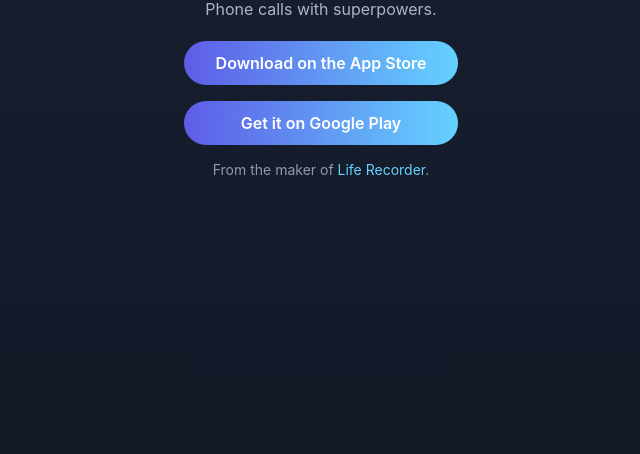
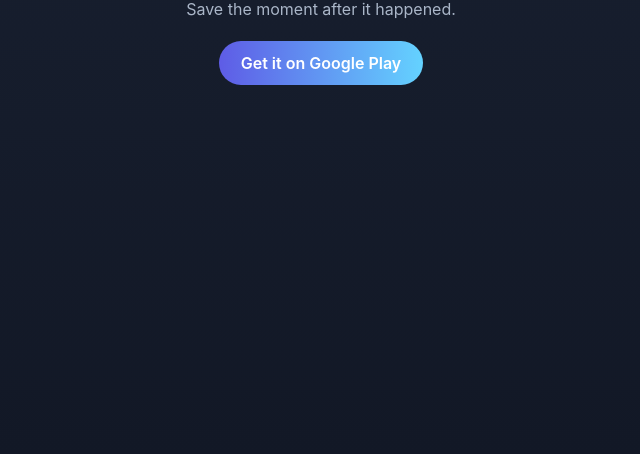
Before and after one commit to Barishshalom2025/liferecorder-website, a plain HTML site: page funcallsget/index.html in a window 1280 px wide. Shown: the part 394-848 px from the top of the page, without its empty margins (319-959 px from the left). Drawn offline with Linux system fonts and the light colour scheme.

Commit message:
/funcallsget now downloads LIFE RECORDER (Bar: the link Funcalls sends people to): /get with placement funcallsget
Co-Authored-By: Claude Opus 5.5 <noreply@anthropic.com>
Claude-Session: https://claude.ai/code/session_018NotCxdsr2it6j81TQXVMK

```diff
--- a/funcallsget/index.html
+++ b/funcallsget/index.html
@@ -1,27 +1,40 @@
 <!DOCTYPE html>
-<html lang="en">
+<html lang="en" data-ios="1">
 <head>
 <meta charset="utf-8">
 <meta name="viewport" content="width=device-width, initial-scale=1">
 <meta name="robots" content="noindex">
-<title>Funcalls — Get the app</title>
+<title>Life Recorder — Get it on Google Play</title>
+<link rel="preconnect" href="https://play.google.com" crossorigin>
 <link rel="preconnect" href="https://www.google-analytics.com" crossorigin>
-<!-- /funcallsget (Bar 2026-11-16): a short link from Life Recorder to Funcalls, Bar's other app.
-     No reward attached on either side (App Store 3.2.2(x)). Phones go straight to their store;
-     desktop gets both buttons. The click is counted in Life Recorder's GA4 web stream as its own
-     event (funcalls_click), NOT install_click, so Life Recorder's install numbers stay clean.
-     Play's referrer carries utm_source=liferecorderapp.com for Funcalls' own Play acquisition report. -->
+<!-- Fallback if JS is disabled or the tracked redirect below does not run -->
+<meta http-equiv="refresh" content="3; url=https://play.google.com/store/apps/details?id=com.record.liferecorder&amp;referrer=utm_source%3Dliferecorderapp.com%26utm_medium%3Dweb%26utm_campaign%3Dfuncallsget">
+<!-- GA4 by hand, not gtag.js: this page leaves for the store at once, and an async library
+     that has not finished loading sends nothing. 2026-09-15: /share and /shareapp showed
+     7 sessions in 28 days while the referral ledger proved the links were really used.
+     sendBeacon is queued by the browser and survives the navigation. -->
 <script>
 (function(){
-  var C="funcallsget";
-  var PLAY="https://play.google.com/store/apps/details?id=com.fun.funcalls&referrer=utm_source%3Dliferecorderapp.com%26utm_medium%3Dweb%26utm_campaign%3D"+C;
-  var APPSTORE="https://apps.apple.com/app/id775837930";
+  var C="funcallsget";  // the only line that differs between the redirect pages
+  // /funcallsget (Bar 2026-11-16): the link Funcalls sends its users to download Life Recorder;
+  // counted as install_click{placement=funcallsget}, Play referrer utm_campaign=funcallsget.
+  // The App Store listing is not public until Apple approves 2.0.0. Flip to true on the
+  // day it goes live and iPhone visitors will be sent straight to the store instead.
+  var IOS_LIVE=true;
+  var PLAY="https://play.google.com/store/apps/details?id=com.record.liferecorder&referrer=utm_source%3Dliferecorderapp.com%26utm_medium%3Dweb%26utm_campaign%3D"+C;
+  var APPSTORE="https://apps.apple.com/app/id6812500586";
+  // The sharer's invite code. Android carries it into the Play install referrer by itself;
+  // iOS has no deferred deep link, so the friend has to read it and type it in the app
+  // (PlatformFeature.CodeReferral / the "Have an invite code?" field).
+  var ref=(new URLSearchParams(location.search).get("ref")||"").toUpperCase();
+  if(!/^[A-Z2-9]{8}$/.test(ref)) ref="";
   var ua=navigator.userAgent||"";
   var android=/Android/i.test(ua);
+  // iPadOS 13+ reports itself as a Mac, so touch points are the only tell.
   var ios=/iPad|iPhone|iPod/.test(ua)||(navigator.platform==="MacIntel"&&navigator.maxTouchPoints>1);
   var platform=android?"android":(ios?"ios":"desktop");
-  // ?page shows the card on a phone too (to look at it without being sent to the store).
-  var target=/[?&]page\b/.test(location.search)?null:(android?PLAY:(ios?APPSTORE:null));
+  var target=android?(PLAY+(ref?"%26ref%3D"+ref:"")):(ios&&IOS_LIVE?APPSTORE:null);
+
   var ls=null; try{ls=localStorage;}catch(e){}
   function keep(k,v){if(ls){try{ls.setItem(k,v);}catch(e){}}}
   function read(k){if(ls){try{return ls.getItem(k);}catch(e){}}return null;}
@@ -31,10 +44,12 @@
     keep("lr_cid",cid);
     var fresh=!read("lr_seen"); keep("lr_seen","1");
     var base="https://www.google-analytics.com/g/collect?v=2&tid=G-M2YELX05EM"+
-      "&cid="+encodeURIComponent(cid)+"&sid="+Math.floor(Date.now()/1000)+"&sct=1&seg=1"+
+      "&cid="+encodeURIComponent(cid)+
+      "&sid="+Math.floor(Date.now()/1000)+"&sct=1&seg=1"+
       "&ul="+encodeURIComponent((navigator.language||"en").toLowerCase())+
       "&sr="+screen.width+"x"+screen.height+
-      "&dl="+encodeURIComponent(location.href)+"&dt="+encodeURIComponent(document.title)+
+      "&dl="+encodeURIComponent(location.href)+
+      "&dt="+encodeURIComponent(document.title)+
       (document.referrer?"&dr="+encodeURIComponent(document.referrer):"")+
       (fresh?"&_fv=1&_ss=1":"");
     function hit(tail){
@@ -43,28 +58,44 @@
       queued=false; new Image().src=u;
     }
     hit("&_s=1&en=page_view&_et=1");
-    hit("&_s=2&en=funcalls_click&ep.placement="+C+"&ep.platform="+platform);
+    hit("&_s=2&en=install_click&ep.placement="+C+"&ep.invite="+(ref?"yes":"no")+"&ep.platform="+platform);
   }catch(e){}
+
   if(target){ setTimeout(function(){location.replace(target);}, queued?0:400); return; }
+
+  // Desktop, and iPhone until the App Store listing is live: stay here and say something
+  // useful instead of bouncing the visitor to a store they cannot use.
   document.addEventListener("DOMContentLoaded",function(){
     var el=document.getElementById("card"); if(!el) return;
-    el.innerHTML='<img src="/assets/funcalls-logo.png" width="80" height="80" alt=""><h1>Funcalls</h1>'+
-      '<p class="tag">Phone calls with superpowers.</p>'+
-      '<p><a class="btn" href="'+APPSTORE+'">Download on the App Store</a></p>'+
-      '<p><a class="btn" href="'+PLAY+'">Get it on Google Play</a></p>'+
-      '<p class="hint">From the maker of <a href="/">Life Recorder</a>.</p>';
+    // An invite seen here is remembered, so a friend who loses the chat message can claim
+    // it from any later visit to the site (Bar, 2026-09-16).
+    if(ref) keep("lr_ref",ref);
+    var known=ref||read("lr_ref")||"";
+    var code=known?'<p class="code">Your invite code<br><b>'+known+'</b></p>':"";
+    // iOS has no deferred deep link, so the code cannot ride the install. The friend gets
+    // both doors on one card: install, then come back and tap open - which hands the code
+    // over with nobody retyping it. The printed code stays as the fallback for anyone who
+    // never comes back (Bar, 2026-09-16).
+    var open_=known?'<p><a class="btn" href="liferecorder://ref/'+known+'">Open the app with my code</a></p>':"";
+    var download=ios
+      ? (IOS_LIVE?'<p><a class="btn" href="'+APPSTORE+'">Download on the App Store</a></p>'
+                : '<p class="hint">Life Recorder is coming to iPhone shortly - your code stays valid.</p>')
+      : '<p><a class="btn" href="'+PLAY+(known?"%26ref%3D"+known:"")+'">Get it on Google Play</a></p>';
+    var order=ios?(code+download+open_):(code+download+open_);
+    el.innerHTML='<h1>Life Recorder</h1><p class="tag">Save the moment after it happened.</p>'+order+
+      (known?'<p class="hint">New here? Download first, then come back and tap open - the code applies itself.</p>':"");
   });
 })();
 </script>
-<noscript><meta http-equiv="refresh" content="0; url=https://play.google.com/store/apps/details?id=com.fun.funcalls"></noscript>
 <link rel="icon" type="image/png" sizes="32x32" href="/assets/favicon-32.png">
 <style>body{background:linear-gradient(180deg,#1a2233,#121826);color:#f2f5fa;font-family:-apple-system,BlinkMacSystemFont,"Segoe UI",Roboto,sans-serif;display:grid;place-items:center;min-height:100vh;margin:0;text-align:center;padding:24px}
 a{color:#64d2ff;text-decoration:none}
-#card img{border-radius:18px;margin-bottom:10px}
 #card h1{font-size:28px;margin:0 0 6px}
 #card .tag{color:#aab6c8;margin:0 0 22px}
+#card .code{font-size:15px;color:#aab6c8;line-height:1.9;margin:0 0 4px}
+#card .code b{font-size:30px;letter-spacing:.14em;color:#64d2ff;font-weight:700}
 #card .hint{font-size:14px;color:#8e9bb0;max-width:22em;margin:6px auto 18px}
-#card .btn{display:inline-block;min-width:230px;padding:12px 22px;border-radius:26px;background:linear-gradient(90deg,#5e5ce6,#64d2ff);color:#fff;font-weight:600}</style>
+#card .btn{display:inline-block;padding:12px 22px;border-radius:26px;background:linear-gradient(90deg,#5e5ce6,#64d2ff);color:#fff;font-weight:600}</style>
 </head>
 <body><div id="card"><p>Taking you to the store…</p></div></body>
 </html>
```
Also changed, not shown: assets/funcalls-logo.png (deleted).
